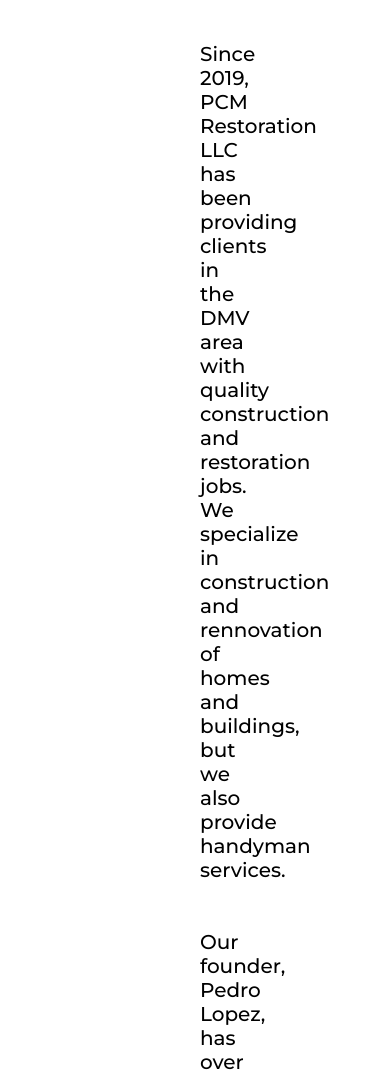
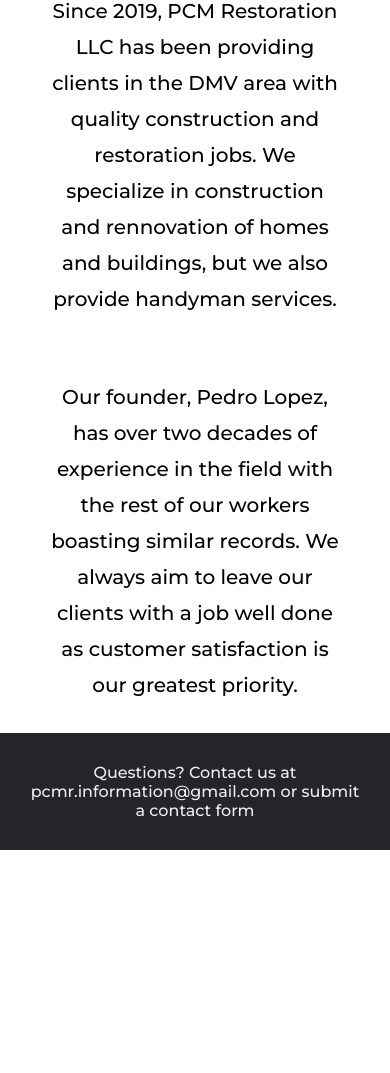
Before and after one commit to Carwinning/pcmr_web, a plain HTML site: page index.html in a window 390 px wide. Shown: the part 624-1697 px from the top of the page. After the commit the page ends 1474 px from the top, so only its background shows below. Drawn offline with Linux system fonts and the light colour scheme.

Commit message:
body text

```diff
--- a/style.css
+++ b/style.css
@@ -32,7 +32,18 @@
 .body {
   padding-top: 75px;
   padding-bottom: 75px;
-  text-align: center;
+  text-align: center; /* Align text to the left for better readability */
+  max-width: 100%; /* Allow the content to use more screen width */
+  margin: 0 auto; /* Center the content */
+  padding: 0 0px; /* Use a fixed padding for consistent spacing */
+  line-height: 1.8;
+}
+
+@media (max-width: 600px) {
+  .body {
+    font-size: 18px; /* Slightly larger font size for smaller screens */
+    padding: 0 0px;
+  }
 }
 
 .logo {
@@ -99,8 +110,8 @@
   font-family: "Montserrat", sans-serif;
   font-weight: 500;
   color: black;
-  padding-left: 200px;
-  padding-right: 200px;
+  padding-left: 50px;
+  padding-right: 50px;
   padding-bottom: 30px;
   font-size: 20px;
 }
```
Also changed, not shown: index.html (+0 -6 lines).
